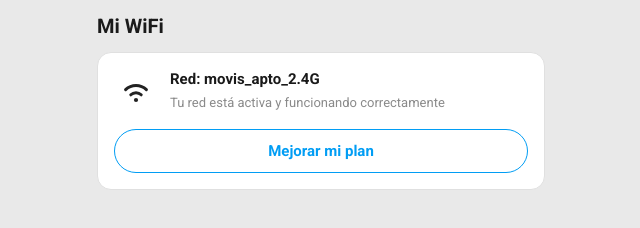
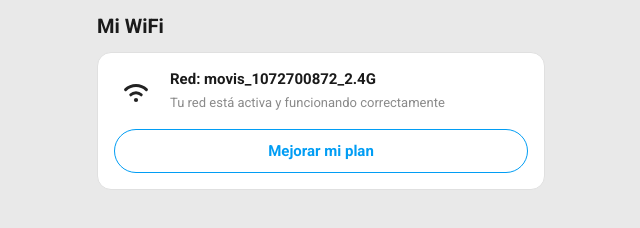
Before and after one commit to movistar-total/web, a plain HTML site: page index.html in a window 1280 px wide. Shown: the part 1594-1822 px from the top of the page, 319-959 px from the left. Drawn offline with Linux system fonts and the light colour scheme.

Commit message:
Update index.html

```diff
--- a/index.html
+++ b/index.html
@@ -679,6 +679,7 @@
     <button type="button" class="menu-link" data-target="beneficios">Beneficios</button>
     <button type="button" class="menu-link" data-target="tienda">Tienda</button>
     <button type="button" class="menu-link" data-target="mi-wifi">Mi WiFi</button>
+    <button type="button" class="menu-link" id="lineBtn">Linea 310 555 7655</button>
     <button type="button" class="menu-link logout" id="logoutBtn">Log Out</button>
   </nav>
 
@@ -861,7 +862,7 @@
           </svg>
         </div>
         <div class="wifi-info">
-          <div class="network-name">Red: movis_apto_2.4G</div>
+          <div class="network-name">Red: movis_1072700872_2.4G</div>
           <div class="network-status">Tu red está activa y funcionando correctamente</div>
         </div>
       </div>
```
